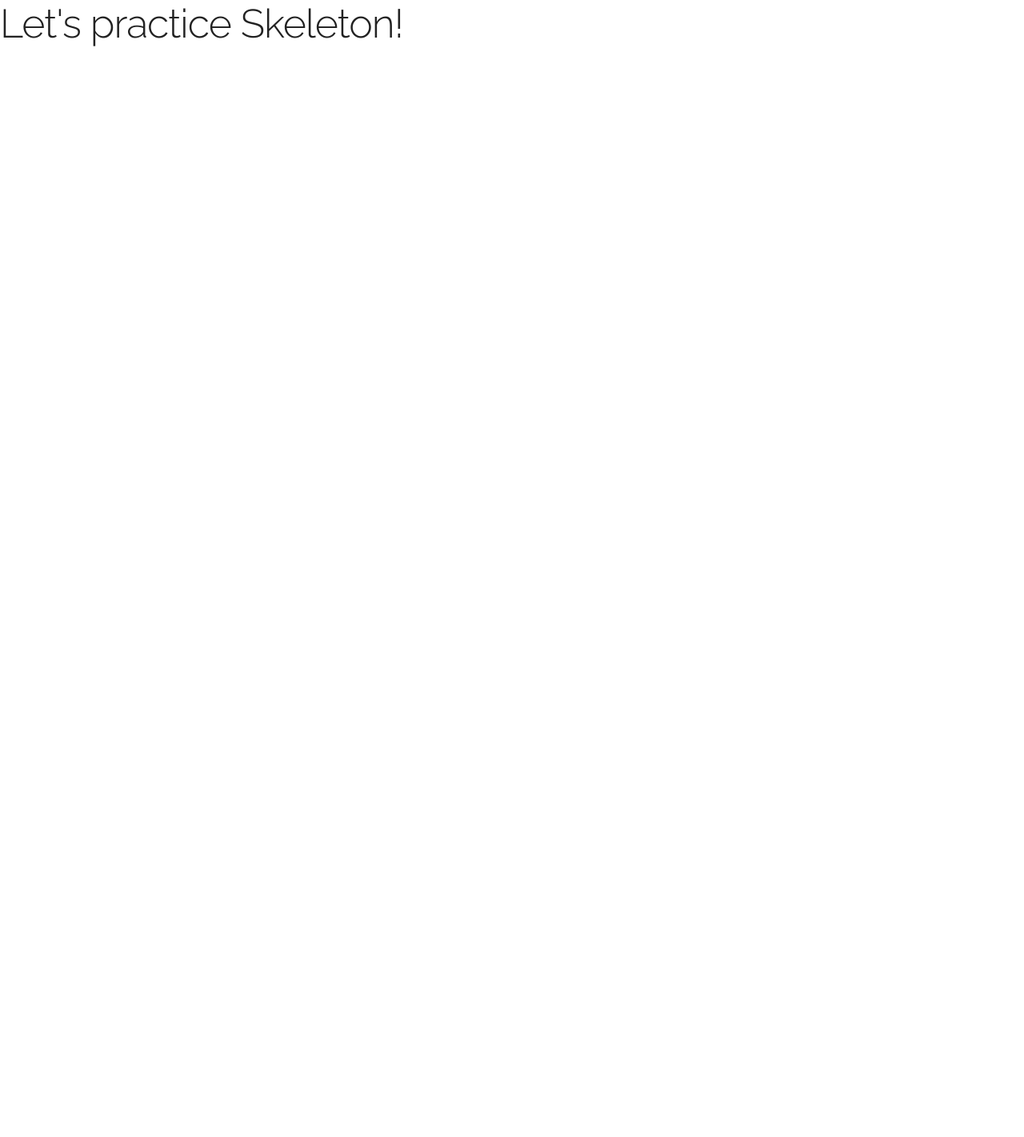
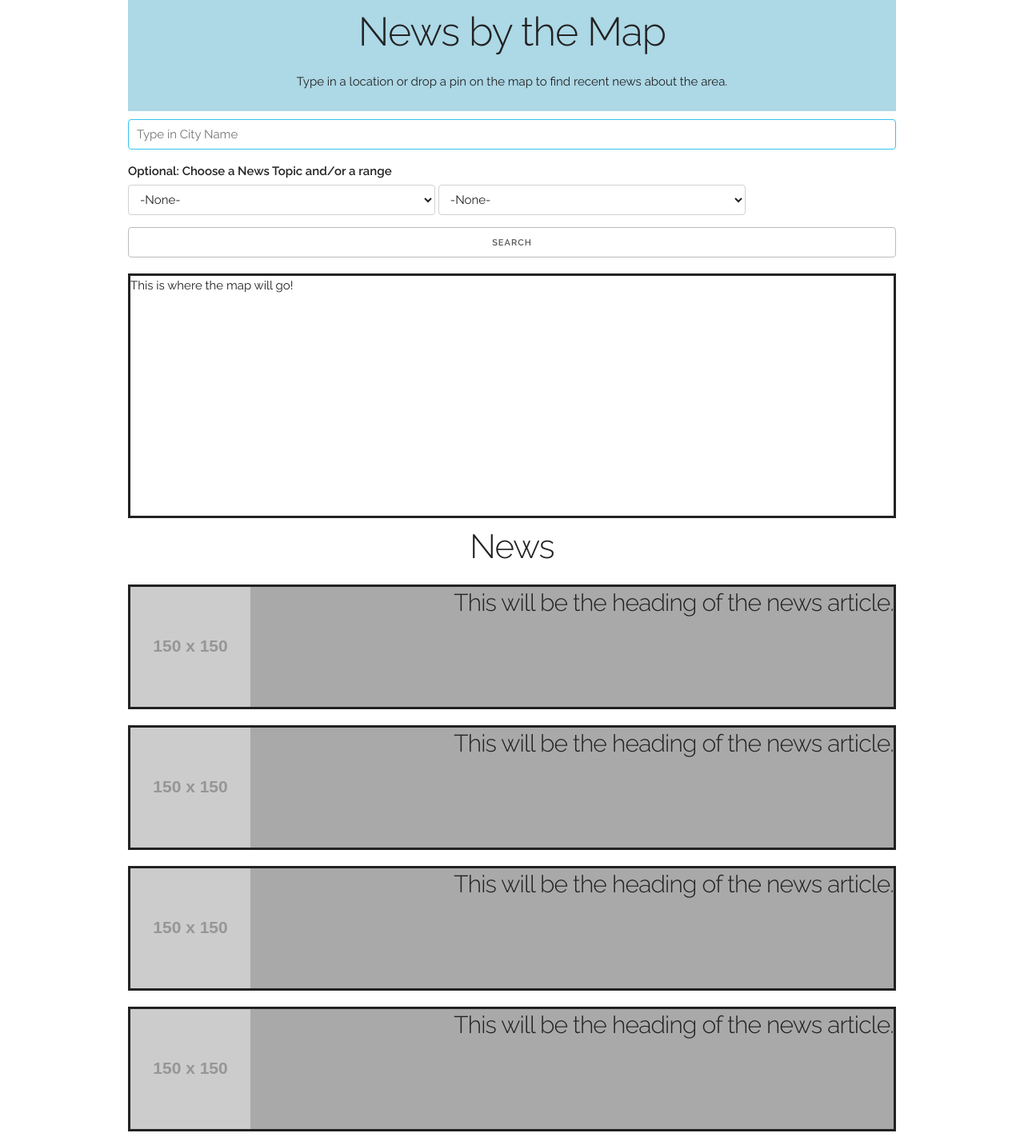
Before and after one commit to adamkeyser45/skeletonpractice, a plain HTML site: page index.html in a window 1280 px wide. Shown: the whole page at 80% size. Before the commit the page ends 800 px from the top, so only its background shows below. Drawn offline with Linux system fonts and the light colour scheme; placeholder pictures from the web are drawn by us.

Commit message:
created web app mock-up

```diff
--- a/assets/css/styles.css
+++ b/assets/css/styles.css
@@ -0,0 +1,8 @@
+.center {
+    text-align: center;
+}
+
+.searchForm {
+    margin-top: 10px;
+    margin-bottom: 10px;
+}
--- a/index.html
+++ b/index.html
@@ -11,7 +11,7 @@
     <meta name="viewport" content="width=device-width, initial-scale=1">
 
     <!-- FONT -->
-    <link href="//fonts.googleapis.com/css?family=Raleway:400,300,600" rel="stylesheet" type="text/css">
+    <link href="https://fonts.googleapis.com/css2?family=Raleway:wght@300;400;600&display=swap" rel="stylesheet">
 
     <!-- CSS -->
     <link rel="stylesheet" href="./assets/css/normalize.css">
@@ -19,11 +19,112 @@
     <link rel="stylesheet" href="./assets/css/styles.css">
 
     <!-- Favicon -->
-    <link rel="icon" type="image/png" href="images/favicon.png">
+    <link rel="icon" type="image/png" href="./assets/images/favicon.png">
     <title>Practice Skeleton</title>
 </head>
 
 <body>
-    <h1>Let's practice Skeleton!</h1>
+    <div class="container">
+        <div class="row">
+            <div class="twelve columns" style="background: lightblue;">
+                <h1 class="center" style="margin-top: 10px;">News by the Map</h1>
+                <p class="center">Type in a location or drop a pin on the map to find recent news about the area.</p>
+            </div>
+        </div>
+
+        <div class="row">
+            <div class="twelve columns">
+                <form id="user-form" class="searchForm">
+                    <input name="city" id="city" type="text" autofocus="true" placeholder="Type in City Name" class="form-input u-full-width" />
+                    <label for="topic">Optional: Choose a News Topic and/or a range</label>
+                    <select name="topic" id="topic" style="width: 40%;">
+                        <option value="">-None-</option>
+                        <option value="education">Education</option>
+                        <option value="sports">Sports</option>
+                        <option value="business">Business</option>
+                        <option value="politics">Politics</option>
+                    </select>
+                    <select name="range" id="range" style="width: 40%;">
+                        <option value="">-None-</option>
+                        <option value="10">10 miles</option>
+                        <option value="50">50 miles</option>
+                        <option value="100">100 miles</option>
+                        <option value="150">150 miles</option>
+                    </select>
+                    <button type="submit" id="searchBtn" class="u-full-width">Search</button>
+                </form>
+            </div>
+        </div>
+
+        <div class="row">
+            <div class="twelve columns">
+                <div id="map" style="border: solid; height: 300px;">This is where the map will go!</div>
+            </div>
+        </div>
+
+        <div class="row">
+            <div class="twelve columns">
+                <h2 style="margin-top: 10px;" class="center">News</h2>
+            </div>
+        </div>
+
+        <div class="row" style="border: solid; height: 150px; margin-bottom: 20px; background-color: darkgray;">
+            <div class="four columns">
+                <div id="newsCard" >
+                    <img src="https://via.placeholder.com/150" />
+                </div>
+            </div>
+            <div class="eight columns">
+                <div id="newsCard">
+                    <h4 class="u-pull-right">This will be the heading of the news article.</h4>
+                </div>
+            </div>
+        </div>
+
+        <div class="row" style="border: solid; height: 150px; margin-bottom: 20px; background-color: darkgray;">
+            <div class="four columns">
+                <div id="newsCard" >
+                    <img src="https://via.placeholder.com/150" />
+                </div>
+            </div>
+            <div class="eight columns">
+                <div id="newsCard">
+                    <h4 class="u-pull-right">This will be the heading of the news article.</h4>
+                </div>
+            </div>
+        </div>
+
+        <div class="row" style="border: solid; height: 150px; margin-bottom: 20px; background-color: darkgray;">
+            <div class="four columns">
+                <div id="newsCard" >
+                    <img src="https://via.placeholder.com/150" />
+                </div>
+            </div>
+            <div class="eight columns">
+                <div id="newsCard">
+                    <h4 class="u-pull-right">This will be the heading of the news article.</h4>
+                </div>
+            </div>
+        </div>
+
+        <div class="row" style="border: solid; height: 150px; margin-bottom: 20px; background-color: darkgray;">
+            <div class="four columns">
+                <div id="newsCard" >
+                    <img src="https://via.placeholder.com/150" />
+                </div>
+            </div>
+            <div class="eight columns">
+                <div id="newsCard">
+                    <h4 class="u-pull-right">This will be the heading of the news article.</h4>
+                </div>
+            </div>
+        </div>
+
+
+
+    </div>
+
+
+
 </body>
 </html>
```
Also changed, not shown: assets/images/favicon.png (added).
